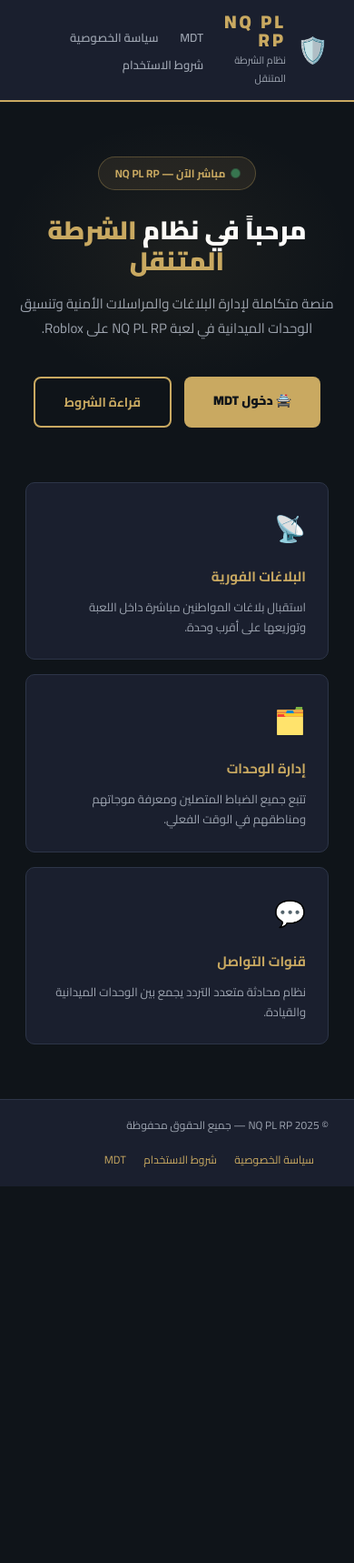
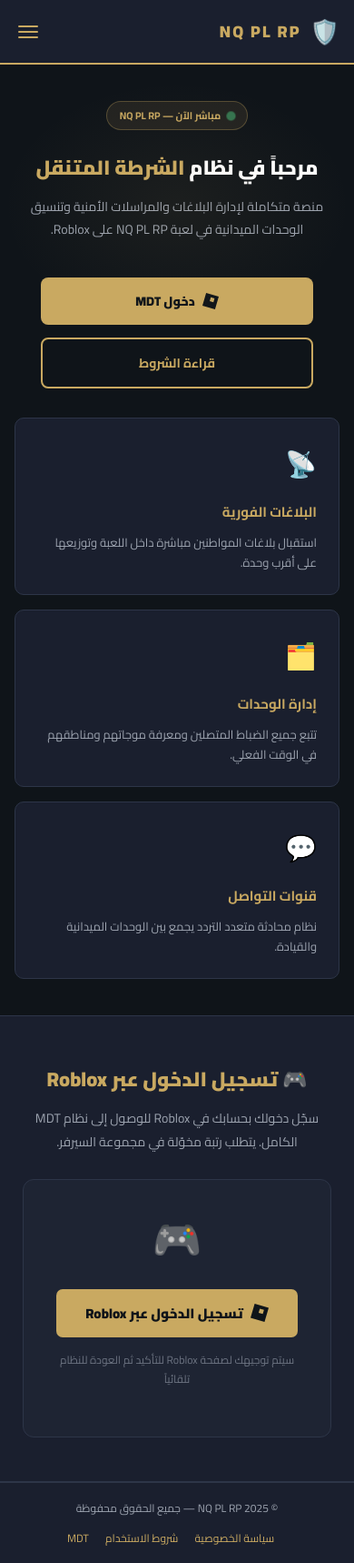
Before and after one commit to luix9909/NQ-RP-PL, a website: page entry.html in a window 390 px wide. Shown: the whole page at 91% size. Before the commit the page ends 1304 px from the top, so only its background shows below. Drawn offline with Linux system fonts and the light colour scheme.

Commit message:
Refactor entry.html for improved layout and styles

```diff
--- a/entry.html
+++ b/entry.html
@@ -6,81 +6,137 @@
   <title>NQ PL RP — Entry</title>
   <link href="https://fonts.googleapis.com/css2?family=Cairo:wght@400;600;700;900&display=swap" rel="stylesheet">
   <style>
-    :root {
-      --bg:#0f1419; --card:#1a1f2e; --input:#1e2433;
-      --border:#2d3548; --gold:#c9a961; --blue:#1e4080;
-      --blue2:#2c5282; --green:#48bb78; --red:#c53030;
-      --t:#fff; --td:#9ca3af;
-    }
+    :root{--bg:#0f1419;--card:#1a1f2e;--input:#1e2433;--border:#2d3548;--gold:#c9a961;--blue:#1e4080;--blue2:#2c5282;--green:#48bb78;--red:#c53030;--t:#fff;--td:#9ca3af;--tm:#6b7280}
     *{box-sizing:border-box;margin:0;padding:0}
     body{background:var(--bg);color:var(--t);font-family:'Cairo',sans-serif;min-height:100dvh;display:flex;flex-direction:column}
-    ::-webkit-scrollbar{width:4px} ::-webkit-scrollbar-track{background:var(--card)} ::-webkit-scrollbar-thumb{background:var(--border);border-radius:2px}
+    ::-webkit-scrollbar{width:4px}::-webkit-scrollbar-track{background:var(--card)}::-webkit-scrollbar-thumb{background:var(--border);border-radius:2px}
 
     /* ── HEADER ── */
-    header{display:flex;align-items:center;justify-content:space-between;padding:14px 28px;background:var(--card);border-bottom:2px solid var(--gold)}
-    .logo{display:flex;align-items:center;gap:12px}
-    .shield{font-size:28px}
-    .logo-text h1{color:var(--gold);font-size:20px;font-weight:900;letter-spacing:3px;line-height:1}
-    .logo-text p{color:var(--td);font-size:11px;margin-top:2px}
-    nav a{color:var(--td);text-decoration:none;font-size:13px;font-weight:600;margin-right:20px;transition:color .2s}
-    nav a:hover{color:var(--gold)}
+    header{display:flex;align-items:center;justify-content:space-between;padding:12px 24px;background:var(--card);border-bottom:2px solid var(--gold);position:sticky;top:0;z-index:100;gap:12px}
+    .logo{display:flex;align-items:center;gap:10px;text-decoration:none;flex-shrink:0}
+    .logo-text h1{color:var(--gold);font-size:18px;font-weight:900;letter-spacing:2px;line-height:1}
+    .logo-text p{color:var(--td);font-size:10px;margin-top:2px}
+
+    nav{display:flex;align-items:center;gap:6px}
+    nav a{color:var(--td);text-decoration:none;font-size:13px;font-weight:600;padding:6px 10px;border-radius:6px;transition:all .2s;white-space:nowrap}
+    nav a:hover{color:var(--gold);background:rgba(201,169,97,.08)}
+
+    .btn-roblox{display:inline-flex;align-items:center;gap:8px;padding:9px 18px;background:var(--gold);color:#0f1419;border:none;border-radius:7px;font-family:'Cairo',sans-serif;font-size:13px;font-weight:900;cursor:pointer;text-decoration:none;transition:opacity .2s;white-space:nowrap;flex-shrink:0}
+    .btn-roblox:hover{opacity:.85}
+    .btn-roblox svg{width:16px;height:16px;fill:#0f1419;flex-shrink:0}
+
+    .hamburger{display:none;flex-direction:column;gap:4px;cursor:pointer;padding:4px;background:none;border:none}
+    .hamburger span{display:block;width:22px;height:2px;background:var(--gold);border-radius:2px;transition:all .25s}
+    .hamburger.open span:nth-child(1){transform:rotate(45deg) translate(4px,4px)}
+    .hamburger.open span:nth-child(2){opacity:0}
+    .hamburger.open span:nth-child(3){transform:rotate(-45deg) translate(4px,-4px)}
+
+    .mobile-nav{display:none;flex-direction:column;gap:4px;padding:12px 16px;background:var(--card);border-bottom:1px solid var(--border)}
+    .mobile-nav a,.mobile-nav .btn-roblox{display:flex;width:100%;justify-content:center}
+    .mobile-nav.open{display:flex}
 
     /* ── HERO ── */
-    .hero{flex:1;display:flex;flex-direction:column;align-items:center;justify-content:center;padding:60px 20px;text-align:center;position:relative;overflow:hidden}
-    .hero::before{content:'';position:absolute;inset:0;background:radial-gradient(ellipse 70% 50% at 50% 40%, rgba(201,169,97,.07) 0%, transparent 70%);pointer-events:none}
+    .hero{flex:1;display:flex;flex-direction:column;align-items:center;justify-content:center;padding:60px 20px 40px;text-align:center;position:relative;overflow:hidden}
+    .hero::before{content:'';position:absolute;inset:0;background:radial-gradient(ellipse 70% 50% at 50% 40%,rgba(201,169,97,.07) 0%,transparent 70%);pointer-events:none}
     .badge{display:inline-flex;align-items:center;gap:8px;background:rgba(201,169,97,.1);border:1px solid rgba(201,169,97,.3);padding:6px 18px;border-radius:9999px;font-size:12px;color:var(--gold);font-weight:700;margin-bottom:28px}
-    .badge span{width:7px;height:7px;border-radius:50%;background:var(--green);animation:ping 1.5s ease-in-out infinite}
+    .badge span{width:7px;height:7px;border-radius:50%;background:var(--green);animation:ping 1.5s ease-in-out infinite;flex-shrink:0}
     @keyframes ping{0%,100%{opacity:1;transform:scale(1)}50%{opacity:.4;transform:scale(1.6)}}
-    .hero h2{font-size:clamp(28px,5vw,52px);font-weight:900;line-height:1.2;margin-bottom:16px}
+    .hero h2{font-size:clamp(24px,5vw,52px);font-weight:900;line-height:1.25;margin-bottom:16px}
     .hero h2 span{color:var(--gold)}
     .hero p{color:var(--td);font-size:15px;max-width:520px;line-height:1.8;margin-bottom:40px}
     .btn-group{display:flex;gap:14px;flex-wrap:wrap;justify-content:center}
-    .btn-primary{padding:13px 32px;background:var(--gold);color:#0f1419;border:none;border-radius:8px;font-family:'Cairo',sans-serif;font-size:14px;font-weight:900;cursor:pointer;text-decoration:none;transition:opacity .2s}
+    .btn-primary{padding:13px 28px;background:var(--gold);color:#0f1419;border:none;border-radius:8px;font-family:'Cairo',sans-serif;font-size:14px;font-weight:900;cursor:pointer;text-decoration:none;transition:opacity .2s;display:inline-flex;align-items:center;gap:8px}
     .btn-primary:hover{opacity:.85}
-    .btn-secondary{padding:13px 32px;background:transparent;color:var(--gold);border:2px solid var(--gold);border-radius:8px;font-family:'Cairo',sans-serif;font-size:14px;font-weight:700;cursor:pointer;text-decoration:none;transition:background .2s}
+    .btn-primary svg{width:18px;height:18px;fill:#0f1419}
+    .btn-secondary{padding:13px 28px;background:transparent;color:var(--gold);border:2px solid var(--gold);border-radius:8px;font-family:'Cairo',sans-serif;font-size:14px;font-weight:700;cursor:pointer;text-decoration:none;transition:background .2s}
     .btn-secondary:hover{background:rgba(201,169,97,.08)}
 
     /* ── CARDS ── */
-    .cards{display:grid;grid-template-columns:repeat(auto-fit,minmax(240px,1fr));gap:16px;padding:0 28px 60px;max-width:960px;margin:0 auto;width:100%}
+    .cards{display:grid;grid-template-columns:repeat(auto-fit,minmax(220px,1fr));gap:16px;padding:0 24px 60px;max-width:960px;margin:0 auto;width:100%}
     .card{background:var(--card);border:1px solid var(--border);border-radius:10px;padding:24px;transition:border-color .2s}
     .card:hover{border-color:var(--gold)}
     .card-icon{font-size:28px;margin-bottom:12px}
     .card h3{font-size:15px;font-weight:700;color:var(--gold);margin-bottom:8px}
     .card p{font-size:13px;color:var(--td);line-height:1.7}
 
+    /* ── LOGIN SECTION ── */
+    .login-section{background:var(--card);border-top:1px solid var(--border);border-bottom:1px solid var(--border);padding:48px 24px;text-align:center;margin-bottom:0}
+    .login-section h3{font-size:22px;font-weight:900;color:var(--gold);margin-bottom:10px}
+    .login-section p{color:var(--td);font-size:14px;margin-bottom:28px;max-width:420px;margin-left:auto;margin-right:auto;line-height:1.8}
+    .login-box{display:inline-flex;flex-direction:column;align-items:center;gap:14px;background:var(--input);border:1px solid var(--border);border-radius:12px;padding:28px 40px}
+    .login-box .roblox-icon{font-size:44px}
+    .login-box p{color:var(--tm);font-size:12px;max-width:260px}
+
     /* ── FOOTER ── */
-    footer{background:var(--card);border-top:1px solid var(--border);padding:16px 28px;display:flex;align-items:center;justify-content:space-between;flex-wrap:wrap;gap:10px}
+    footer{background:var(--card);border-top:1px solid var(--border);padding:16px 24px;display:flex;align-items:center;justify-content:space-between;flex-wrap:wrap;gap:10px}
     footer p{font-size:12px;color:var(--td)}
-    footer a{color:var(--gold);text-decoration:none;font-size:12px;margin-right:16px}
+    footer a{color:var(--gold);text-decoration:none;font-size:12px;margin-right:14px}
     footer a:hover{text-decoration:underline}
+
+    /* ── RESPONSIVE ── */
+    @media(max-width:768px){
+      header{padding:10px 16px}
+      nav{display:none}
+      .hamburger{display:flex}
+      .hero{padding:40px 16px 32px}
+      .hero p{font-size:14px}
+      .btn-group{flex-direction:column;width:100%;max-width:300px}
+      .btn-primary,.btn-secondary{justify-content:center}
+      .cards{padding:0 16px 40px;grid-template-columns:1fr}
+      .login-box{padding:24px 20px;width:100%;max-width:340px}
+      footer{justify-content:center;text-align:center}
+      footer .foot-links{display:flex;flex-wrap:wrap;justify-content:center;gap:4px}
+    }
+    @media(max-width:480px){
+      .logo-text p{display:none}
+      .hero h2{font-size:22px}
+      .badge{font-size:11px;padding:5px 14px}
+    }
   </style>
 </head>
 <body>
 
 <header>
-  <div class="logo">
-    <span class="shield">🛡️</span>
+  <a class="logo" href="entry.html">
+    <span style="font-size:26px">🛡️</span>
     <div class="logo-text">
       <h1>NQ PL RP</h1>
       <p>نظام الشرطة المتنقل</p>
     </div>
-  </div>
+  </a>
   <nav>
     <a href="https://luix9909.github.io/NQ-RP-PL/" target="_blank">MDT</a>
     <a href="privacy.html">سياسة الخصوصية</a>
     <a href="terms.html">شروط الاستخدام</a>
+    <a class="btn-roblox" href="https://luix9909.github.io/NQ-RP-PL/" target="_blank">
+      <svg viewBox="0 0 512 512"><path d="M117 0L0 395l395 117L512 117zm228 290l-117-35 35-117 117 35z"/></svg>
+      دخول عبر Roblox
+    </a>
   </nav>
+  <button class="hamburger" id="ham" onclick="toggleMenu()" aria-label="القائمة">
+    <span></span><span></span><span></span>
+  </button>
 </header>
+
+<div class="mobile-nav" id="mobileNav">
+  <a href="https://luix9909.github.io/NQ-RP-PL/" target="_blank">MDT</a>
+  <a href="privacy.html">سياسة الخصوصية</a>
+  <a href="terms.html">شروط الاستخدام</a>
+  <a class="btn-roblox" href="https://luix9909.github.io/NQ-RP-PL/" target="_blank" style="justify-content:center">
+    <svg viewBox="0 0 512 512" style="width:16px;height:16px;fill:#0f1419"><path d="M117 0L0 395l395 117L512 117zm228 290l-117-35 35-117 117 35z"/></svg>
+    دخول عبر Roblox
+  </a>
+</div>
 
 <section class="hero">
   <div class="badge"><span></span> مباشر الآن — NQ PL RP</div>
   <h2>مرحباً في نظام <span>الشرطة المتنقل</span></h2>
-  <p>
-    منصة متكاملة لإدارة البلاغات والمراسلات الأمنية وتنسيق الوحدات الميدانية
-    في لعبة NQ PL RP على Roblox.
-  </p>
+  <p>منصة متكاملة لإدارة البلاغات والمراسلات الأمنية وتنسيق الوحدات الميدانية في لعبة NQ PL RP على Roblox.</p>
   <div class="btn-group">
-    <a class="btn-primary" href="https://luix9909.github.io/NQ-RP-PL/" target="_blank">🚔 دخول MDT</a>
+    <a class="btn-primary" href="https://luix9909.github.io/NQ-RP-PL/" target="_blank">
+      <svg viewBox="0 0 512 512"><path d="M117 0L0 395l395 117L512 117zm228 290l-117-35 35-117 117 35z"/></svg>
+      دخول MDT
+    </a>
     <a class="btn-secondary" href="terms.html">قراءة الشروط</a>
   </div>
 </section>
@@ -103,14 +159,44 @@
   </div>
 </div>
 
+<section class="login-section">
+  <h3>🎮 تسجيل الدخول عبر Roblox</h3>
+  <p>سجّل دخولك بحسابك في Roblox للوصول إلى نظام MDT الكامل. يتطلب رتبة مخوّلة في مجموعة السيرفر.</p>
+  <div class="login-box">
+    <div class="roblox-icon">🎮</div>
+    <a class="btn-roblox" href="https://luix9909.github.io/NQ-RP-PL/" target="_blank" style="font-size:15px;padding:12px 32px">
+      <svg viewBox="0 0 512 512" style="width:20px;height:20px;fill:#0f1419"><path d="M117 0L0 395l395 117L512 117zm228 290l-117-35 35-117 117 35z"/></svg>
+      تسجيل الدخول عبر Roblox
+    </a>
+    <p>سيتم توجيهك لصفحة Roblox للتأكيد ثم العودة للنظام تلقائياً</p>
+  </div>
+</section>
+
 <footer>
   <p>© 2025 NQ PL RP — جميع الحقوق محفوظة</p>
-  <div>
+  <div class="foot-links">
     <a href="privacy.html">سياسة الخصوصية</a>
     <a href="terms.html">شروط الاستخدام</a>
     <a href="https://luix9909.github.io/NQ-RP-PL/" target="_blank">MDT</a>
   </div>
 </footer>
 
+<script>
+  function toggleMenu(){
+    const ham = document.getElementById('ham');
+    const nav = document.getElementById('mobileNav');
+    ham.classList.toggle('open');
+    nav.classList.toggle('open');
+  }
+  // Close mobile nav on outside click
+  document.addEventListener('click', function(e){
+    const ham = document.getElementById('ham');
+    const nav = document.getElementById('mobileNav');
+    if(!ham.contains(e.target) && !nav.contains(e.target)){
+      ham.classList.remove('open');
+      nav.classList.remove('open');
+    }
+  });
+</script>
 </body>
 </html>
```
